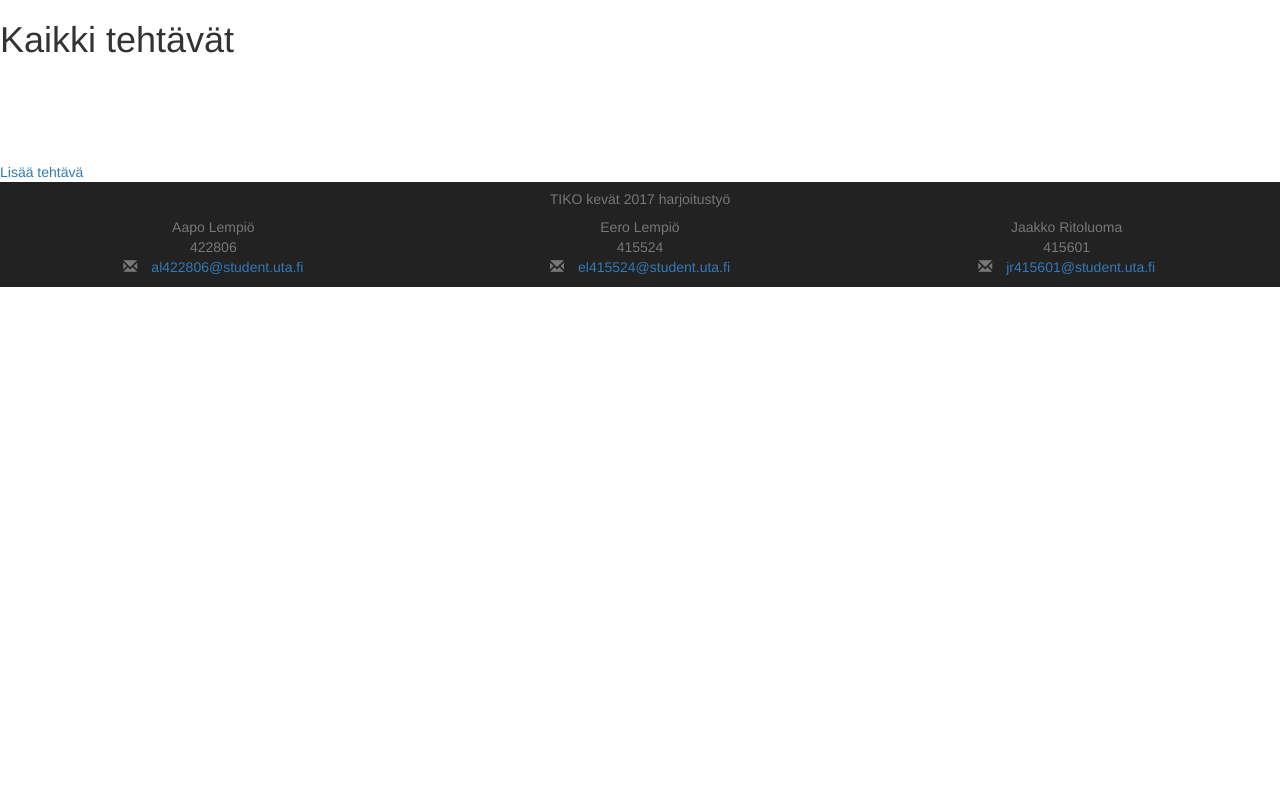
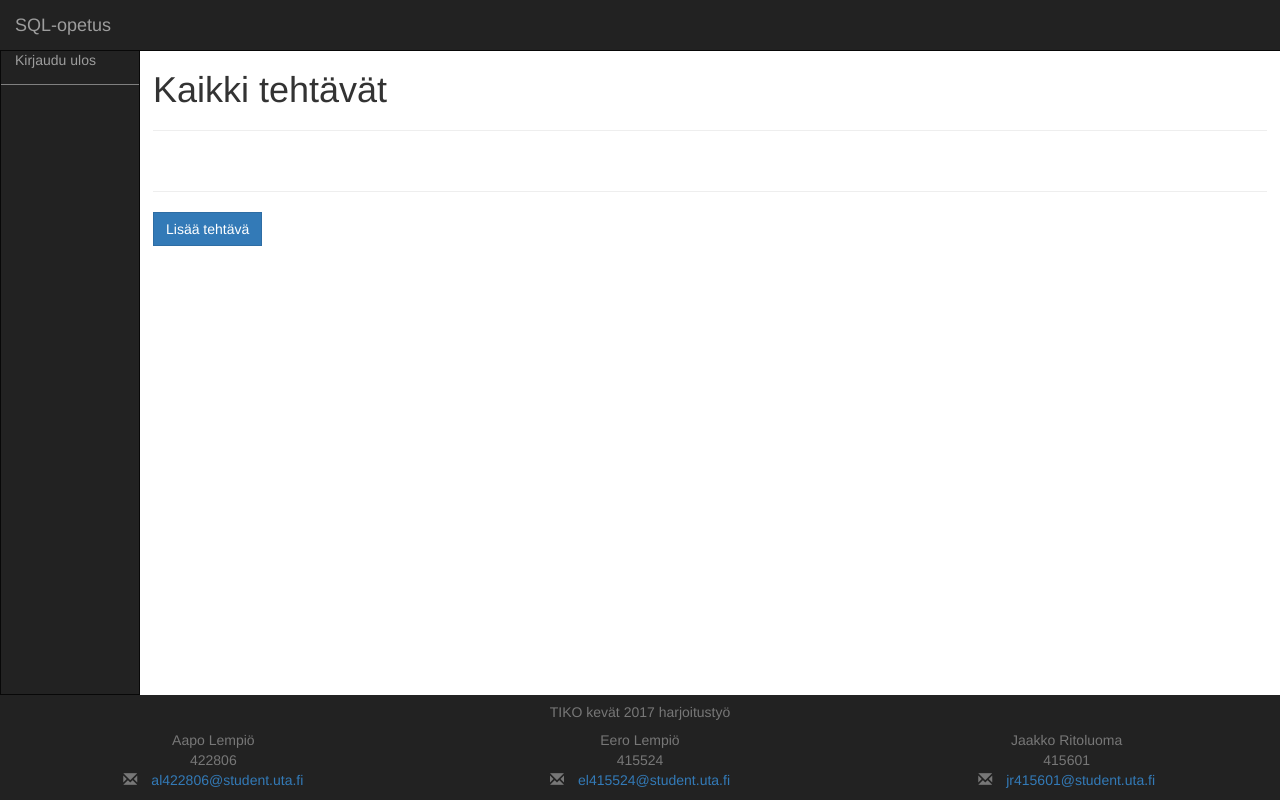
Before and after one commit to JaakkoRit/Tiko-ht, a PHP site: template app/resources/views/tasks.view.php in a window 1280 px wide. Run offline with PHP 8.4, Linux system fonts and the light colour scheme; the template is opened without the code that fills it, so the values that code supplies are empty; some libraries are stand-ins or nearby versions.

Commit message:
hieman lisää tyylittelyä, r6 alkua, korjattiin nollalla jako

```diff
--- a/app/controllers/ReportController.php
+++ b/app/controllers/ReportController.php
@@ -52,4 +52,9 @@
         }
         return view('taskdifficulty-report', compact('report'));
     }
+    public function showTaskSuccessReport(){
+
+        $report = getTaskSuccess();
+        return view('tasksuccess-report', compact('report'));
+    }
 }
--- a/app/resources/views/_sidebar.view.php
+++ b/app/resources/views/_sidebar.view.php
@@ -10,6 +10,12 @@
             <li><a href="/tasklistsession-report">Sessioiden<br>suoritusaikaraportit</a></li>
             <li><a href="/tasklisttask-report">Tehtävien<br>suoritusraportit</a></li>
             <li><a href="/taskdifficulty-report">Tehtävien<br>vaikeusraportit</a></li>
+            <li><a href="/tasksuccess-report">Tehtävissä<br>onnistuminen</a></li>
+
+            <li><a href="/tasks">Tehtävät</a></li>
+            <li><a href="/tasklists">Tehtävälistat</a></li>
+            <li><a href="/sessions-management">Sessioiden<br>hallinta***</a></li>
+
             <li><a href="/students">Oppilaat</a></li>
             <?php if (! urlMatches('/-home$/')) : ?>
                 <li><a href="/teacher-home" class="button">Takaisin<br>etusivulle</a> </li>
--- a/app/resources/views/edit-tasklist.view.php
+++ b/app/resources/views/edit-tasklist.view.php
@@ -33,7 +33,6 @@
                 <br>
                 <?php endforeach; ?>
             </ul>
-
 		</div>
 	</div>
 	<div class="row">
--- a/app/resources/views/tasks.view.php
+++ b/app/resources/views/tasks.view.php
@@ -1,28 +1,43 @@
-<?php require "_header.view.php"; ?>
-
+<?php
+require "_header.view.php";
+require "_navbar.view.php";
+require "_sidebar.view.php";
+?>
+    <div class="container page-content">
+        <?php
+        require 'message.view.php';
+        ?>
+        <div class="row">
             <h1>Kaikki tehtävät</h1>
 
             <hr>
-
-    <ul>
+        </div>
+        <div class="row">
+            <div class="col-md-6">
+                <ul class="list-group">
                     <?php foreach ($tasks as $task) : ?>
-            <li>
+                    <div class="row">
+                        <div class="col-sm-12 nopadding">
+                            <li class="list-group-item">
                                 <?= $task->KUVAUS; ?>
+                            </li>
                             <?php if ($task->ID_KAYTTAJA == auth()->ID_KAYTTAJA || \App\App\Models\Gate::hasRole('admin')) : ?>
-                    <a href="/tasks/edit?id=<?= $task->ID_TEHTAVA; ?>" class="button is-warning">Muokkaa</a>
                                 <form action="/tasks/delete" method="post">
+                                    <a href="/tasks/edit?id=<?= $task->ID_TEHTAVA; ?>" class="btn btn-sm btn-primary">Muokkaa</a>
                                     <input type="hidden" name="id" value="<?= $task->ID_TEHTAVA; ?>">
-                        <button type="submit" class="button is-danger">Poista</button>
+                                    <button type="submit" class="btn btn-sm btn-danger pull-right">Poista</button>
                                 </form>
                             <?php endif; ?>
-            </li>
+                        </div>
+                    </div>
+                    <br>
                     <?php endforeach; ?>
                 </ul>
-
+            </div>
+        </div>
+        <div class="row">
             <hr>
-
-    <a href="/tasks/create" class="button">Lisää tehtävä</a>
-
-<?php
-    require 'message.view.php';
-    require "_footer.view.php";
+            <a href="/tasks/create" class="btn btn-med btn-primary">Lisää tehtävä</a>
+        </div>
+    </div>
+<?php require "_footer.view.php";
--- a/app/routes.php
+++ b/app/routes.php
@@ -29,6 +29,7 @@
 $router->get('/tasklistsession-report', 'ReportController@showTaskListSessionReport');
 $router->get('/tasklisttask-report', 'ReportController@showTaskListTaskReport');
 $router->get('/taskdifficulty-report', 'ReportController@showTaskDifficultyReport');
+$router->get('/tasksuccess-report', 'ReportController@showTaskSuccessReport');
 
 $router->get('/tasks', 'TaskController@index');
 $router->get('/tasks/create', 'TaskController@create');
```
Also changed, not shown: app/resources/views/tasklists.view.php (+19 -9 lines), app/resources/views/tasksuccess-report.view.php (added, +14 -0 lines), core/miscFunctions.php (+11 -2 lines). Lines whose indentation alone changed are shown as unchanged.
